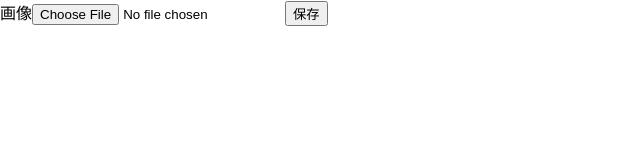
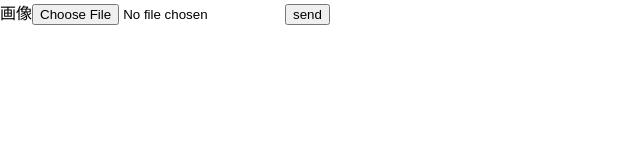
Before and after one commit to startaiyo/bohlapp, a React (Create React App) app in the folder bohlapp/: page / in a window 1280 px wide. Shown: the top 160 px of the page, without its empty margins (0-640 px from the left). Built offline with nearby package versions, Linux system fonts and the light colour scheme.

Commit message:
form完成

```diff
--- a/bohlapp/src/App.js
+++ b/bohlapp/src/App.js
@@ -7,8 +7,8 @@ const App = () => {
 
   return(
 　　<div>
-    <Container></Container>
-  </div>
+    <Container/>
+   </div>
   )
 
 }
--- a/bohlapp/src/components/submitform.js
+++ b/bohlapp/src/components/submitform.js
@@ -1,14 +1,32 @@
 import axios from 'axios';
-import React from 'react';
+import React, {Component}from 'react';
 
 
-const Container = () => {
-  return (
+class Container extends Component {
+  state ={
+    selectedFile: null
+  }
+  fileSelectedHandler = event => {
+    console.log(event.target.files[0])
+    this.setState({
+      selectedFile: event.target.files[0]
+    })
+  }
+  fileUploadHandler = e=>{
+    e.preventDefault();
+    const fd = new FormData();
+    fd.append('image', this.state.selectedFile,this.state.selectedFile.name);
+    console.log(fd)
+    axios.post('https://vyq3zznjx3.execute-api.ap-northeast-1.amazonaws.com/default/bohlfunc/',fd);
+  }
+  render(){
+    return (
     <form>
         <label htmlFor="img">画像</label>
-        <input id="img" type="file" accept="image/*,.png,.jpg,.jpeg,.gif" />
-        <input type="button" value="保存"/>
+        <input id="img" type="file" onChange={this.fileSelectedHandler} encType="image/jpeg"/>
+        <button onClick={this.fileUploadHandler}>send</button>
     </form>
-  )
+   );
+  }
 }
 export default Container;
```
